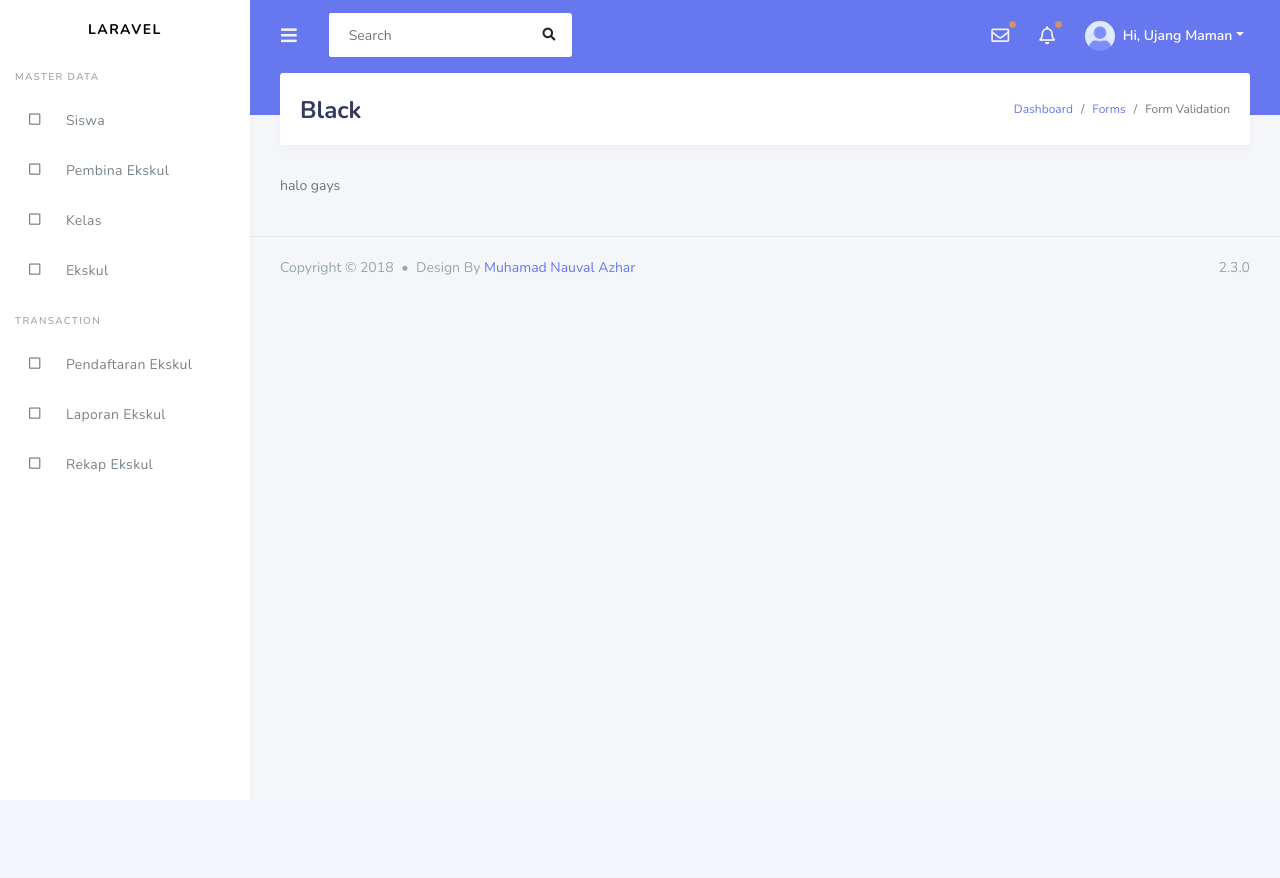
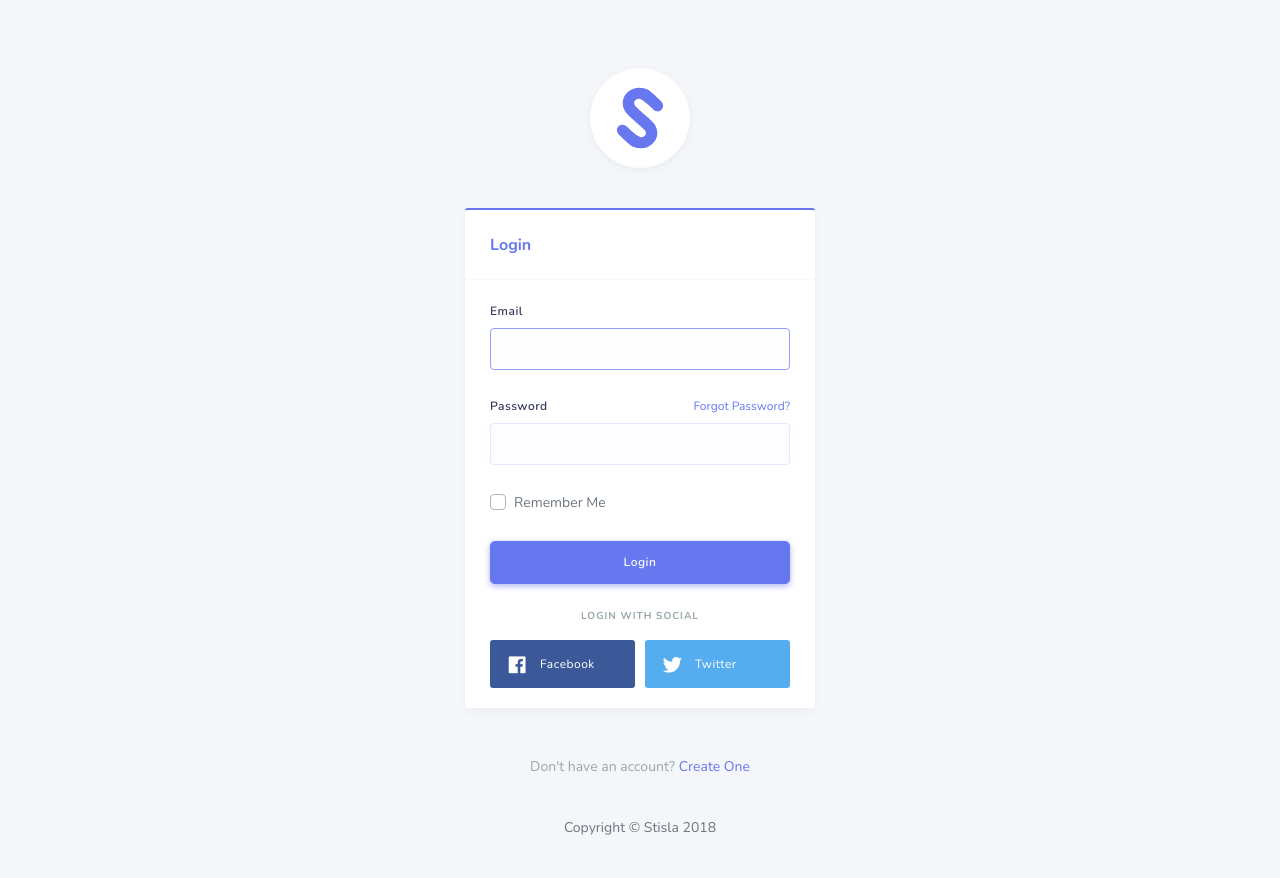
Before and after one commit to gumelarRizal/MiniProjectRD, a Laravel app: page / in a window 1280 px wide. Before the commit the page ends 472 px from the top, so only its background shows below. Run offline with Laravel 8, Linux system fonts and the light colour scheme; some libraries are stand-ins or nearby versions.

Commit message:
Login with middleware

```diff
--- /dev/null
+++ b/app/Http/Controllers/AuthController.php
@@ -0,0 +1,31 @@
+<?php
+
+namespace App\Http\Controllers;
+
+use Illuminate\Http\Request;
+use App\Models\User;
+use Illuminate\Support\Facades\Hash;
+
+class AuthController extends Controller
+{
+    public function index(){
+        return view('login');
+    }
+    public function login(Request $request){
+        // dd($request->all());
+
+        $data = User::where('email',$request->email)->firstOrFail();
+        if($data){
+            if(\Hash::check($request->password,$data->password)){
+                session(['berhasil' => true]);
+                return redirect('dashboard');
+            }
+        }
+        return redirect('/')->with('message','Email atau Password salah');
+        // dd($data->email);
+    }
+    public function logout(Request $request){
+        $request->session()->flush();
+        return redirect('/');
+    }
+}
--- a/app/Http/Kernel.php
+++ b/app/Http/Kernel.php
@@ -62,5 +62,6 @@
         'signed' => \Illuminate\Routing\Middleware\ValidateSignature::class,
         'throttle' => \Illuminate\Routing\Middleware\ThrottleRequests::class,
         'verified' => \Illuminate\Auth\Middleware\EnsureEmailIsVerified::class,
+        'CekLoginMiddleware' => \App\Http\Middleware\CekLoginMiddleware::class,
     ];
 }
--- a/resources/views/Layouts/Partials/Nav.blade.php
+++ b/resources/views/Layouts/Partials/Nav.blade.php
@@ -208,7 +208,7 @@
             <i class="fas fa-cog"></i> Settings
           </a>
           <div class="dropdown-divider"></div>
-          <a href="#" class="dropdown-item has-icon text-danger">
+          <a href="{{route('login.logout')}}" class="dropdown-item has-icon text-danger">
             <i class="fas fa-sign-out-alt"></i> Logout
           </a>
         </div>
--- /dev/null
+++ b/resources/views/login.blade.php
@@ -0,0 +1,127 @@
+<!DOCTYPE html>
+<html lang="en">
+<head>
+  <meta charset="UTF-8">
+  <meta content="width=device-width, initial-scale=1, maximum-scale=1, shrink-to-fit=no" name="viewport">
+  <title>Login &mdash; Stisla</title>
+
+  <!-- General CSS Files -->
+  <link rel="stylesheet" href="https://stackpath.bootstrapcdn.com/bootstrap/4.3.1/css/bootstrap.min.css" integrity="sha384-ggOyR0iXCbMQv3Xipma34MD+dH/1fQ784/j6cY/iJTQUOhcWr7x9JvoRxT2MZw1T" crossorigin="anonymous">
+  <link rel="stylesheet" href="https://use.fontawesome.com/releases/v5.7.2/css/all.css" integrity="sha384-fnmOCqbTlWIlj8LyTjo7mOUStjsKC4pOpQbqyi7RrhN7udi9RwhKkMHpvLbHG9Sr" crossorigin="anonymous">
+
+  <!-- CSS Libraries -->
+  <link rel="stylesheet" href="node_modules/bootstrap-social/bootstrap-social.css">
+
+  <!-- Template CSS -->
+  <link rel="stylesheet" href="assets/css/style.css">
+  <link rel="stylesheet" href="assets/css/components.css">
+</head>
+
+<body>
+  <div id="app">
+    <section class="section">
+      <div class="container mt-5">
+        <div class="row">
+          <div class="col-12 col-sm-8 offset-sm-2 col-md-6 offset-md-3 col-lg-6 offset-lg-3 col-xl-4 offset-xl-4">
+            <div class="login-brand">
+              <img src="assets/img/stisla-fill.svg" alt="logo" width="100" class="shadow-light rounded-circle">
+            </div>
+
+            <div class="card card-primary">
+              <div class="card-header"><h4>Login</h4></div>
+
+              <div class="card-body">
+                <form method="POST" action="{{ route('login') }}" class="needs-validation" novalidate="">
+                    @csrf
+                  <div class="form-group">
+                    <label for="email">Email</label>
+                    <input id="email" type="email" class="form-control" name="email" tabindex="1" required autofocus>
+                    <div class="invalid-feedback">
+                      Please fill in your email
+                    </div>
+                  </div>
+
+                  <div class="form-group">
+                    <div class="d-block">
+                    	<label for="password" class="control-label">Password</label>
+                      <div class="float-right">
+                        <a href="auth-forgot-password.html" class="text-small">
+                          Forgot Password?
+                        </a>
+                      </div>
+                    </div>
+                    <input id="password" type="password" class="form-control" name="password" tabindex="2" required>
+                    <div class="invalid-feedback">
+                      please fill in your password
+                    </div>
+                  </div>
+
+                  <div class="form-group">
+                    <div class="custom-control custom-checkbox">
+                      <input type="checkbox" name="remember" class="custom-control-input" tabindex="3" id="remember-me">
+                      <label class="custom-control-label" for="remember-me">Remember Me</label>
+                    </div>
+                  </div>
+                    @if(session('message'))
+                    <div class="alert alert-danger alert-dismissible show fade">
+                        <div class="alert-body">
+                            <button class="close" data-dismiss="alert">
+                            <span>×</span>
+                            </button>
+                            {{ session('message') }}.
+                        </div>
+                    </div>
+                    @endif
+                  <div class="form-group">
+                    <button type="submit" class="btn btn-primary btn-lg btn-block" tabindex="4">
+                      Login
+                    </button>
+                  </div>
+                </form>
+                <div class="text-center mt-4 mb-3">
+                  <div class="text-job text-muted">Login With Social</div>
+                </div>
+                <div class="row sm-gutters">
+                  <div class="col-6">
+                    <a class="btn btn-block btn-social btn-facebook">
+                      <span class="fab fa-facebook"></span> Facebook
+                    </a>
+                  </div>
+                  <div class="col-6">
+                    <a class="btn btn-block btn-social btn-twitter">
+                      <span class="fab fa-twitter"></span> Twitter
+                    </a>
+                  </div>
+                </div>
+
+              </div>
+            </div>
+            <div class="mt-5 text-muted text-center">
+              Don't have an account? <a href="auth-register.html">Create One</a>
+            </div>
+            <div class="simple-footer">
+              Copyright &copy; Stisla 2018
+            </div>
+          </div>
+        </div>
+      </div>
+    </section>
+  </div>
+
+  <!-- General JS Scripts -->
+  <script src="https://code.jquery.com/jquery-3.3.1.min.js" integrity="sha256-FgpCb/KJQlLNfOu91ta32o/NMZxltwRo8QtmkMRdAu8=" crossorigin="anonymous"></script>
+  <script src="https://cdnjs.cloudflare.com/ajax/libs/popper.js/1.14.7/umd/popper.min.js" integrity="sha384-UO2eT0CpHqdSJQ6hJty5KVphtPhzWj9WO1clHTMGa3JDZwrnQq4sF86dIHNDz0W1" crossorigin="anonymous"></script>
+  <script src="https://stackpath.bootstrapcdn.com/bootstrap/4.3.1/js/bootstrap.min.js" integrity="sha384-JjSmVgyd0p3pXB1rRibZUAYoIIy6OrQ6VrjIEaFf/nJGzIxFDsf4x0xIM+B07jRM" crossorigin="anonymous"></script>
+  <script src="https://cdnjs.cloudflare.com/ajax/libs/jquery.nicescroll/3.7.6/jquery.nicescroll.min.js"></script>
+  <script src="https://cdnjs.cloudflare.com/ajax/libs/moment.js/2.24.0/moment.min.js"></script>
+  <script src="assets/js/stisla.js"></script>
+
+  <!-- JS Libraies -->
+
+  <!-- Template JS File -->
+  <script src="assets/js/scripts.js"></script>
+  <script src="assets/js/custom.js"></script>
+
+  <!-- Page Specific JS File -->
+</body>
+</html>
--- a/routes/web.php
+++ b/routes/web.php
@@ -2,6 +2,7 @@
 
 use Illuminate\Support\Facades\Route;
 use App\Http\Controllers\CRUD;
+use App\Http\Controllers\AuthController;
 use App\Http\Controllers\MasterData\SiswaController;
 /*
 |--------------------------------------------------------------------------
@@ -14,11 +15,15 @@
 |
 */
 
-Route::get('/', function () {
-    return view('welcome');
+Route::get('/', [AuthController::class,'index'])->name('login.index');
+Route::POST('login', [AuthController::class,'login'])->name('login');
+
+Route::group(['middleware'=>'CekLoginMiddleware'], function(){
+    Route::get('logout', [AuthController::class,'logout'])->name('login.logout');
+    Route::get('/dashboard', function () {return view('welcome');});
+    Route::get('crud', [CRUD::class,'Index']);
+
+    Route::get('siswa', [SiswaController::class,'Index'])->name('siswa')->middleware('CekLoginMiddleware');
+
+    Route::delete('siswa/delete/{id}', [SiswaController::class,'Delete'])->name('siswa.delete');
 });
-
-Route::get('crud', [CRUD::class,'Index']);
-
-Route::get('siswa', [SiswaController::class,'Index'])->name('siswa');
-Route::delete('siswa/delete/{id}', [SiswaController::class,'Delete'])->name('siswa.delete');
```
Also changed, not shown: app/Http/Middleware/CekLoginMiddleware.php (added, +24 -0 lines).
